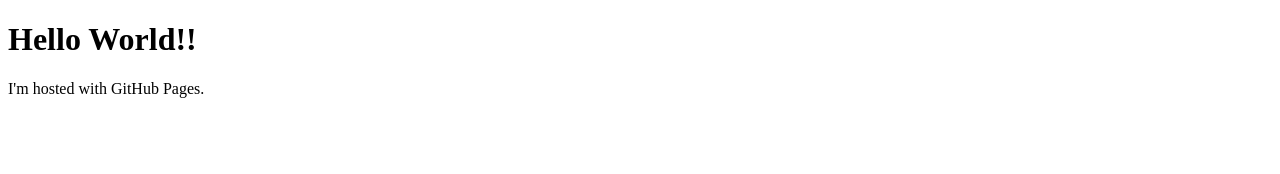
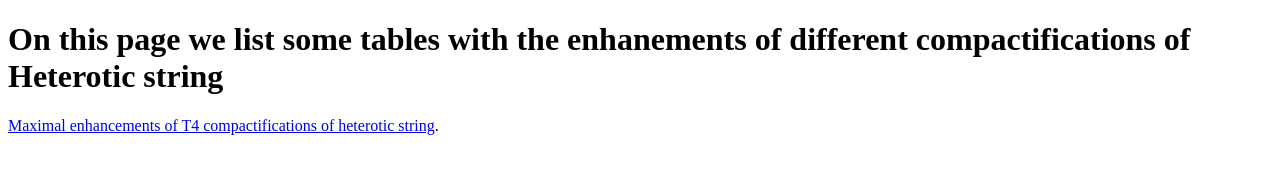
Before and after one commit to bernardofraiman/bernardofraiman.github.io, a plain HTML site: page heterotic/index.html in a window 1280 px wide. Drawn offline with Linux system fonts and the light colour scheme.

Commit message:
Update index.html

```diff
--- a/heterotic/index.html
+++ b/heterotic/index.html
@@ -1,7 +1,10 @@
 <!DOCTYPE html>
 <html>
 <body>
-<h1>Hello World!!</h1>
-<p>I'm hosted with GitHub Pages.</p>
+<h1>On this page we list some tables with the enhanements of different compactifications of Heterotic string</h1>
+
+<p>
+<a href="tablaT4.html">Maximal enhancements of T4 compactifications of heterotic string</a>.
+</p>
 </body>
 </html>
```
